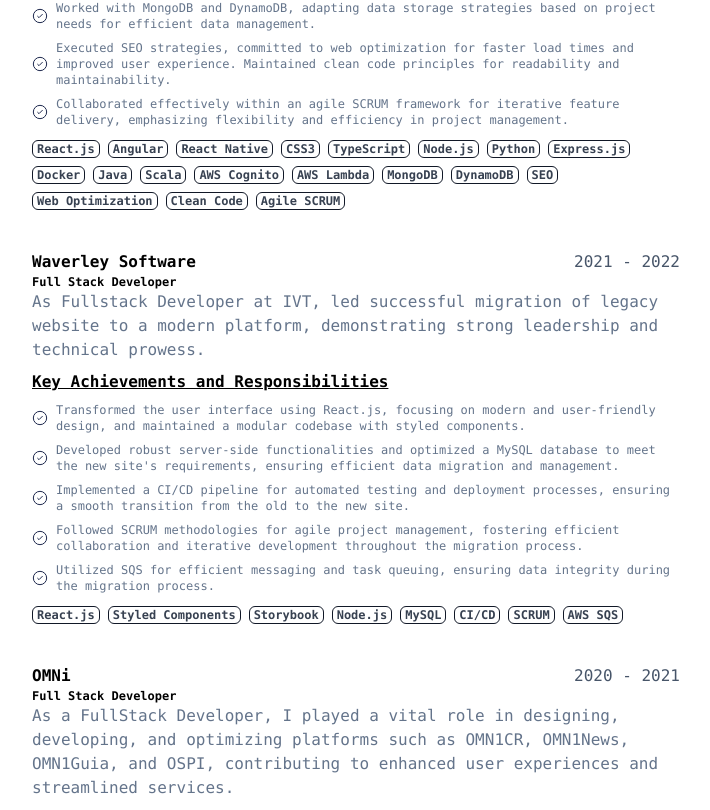
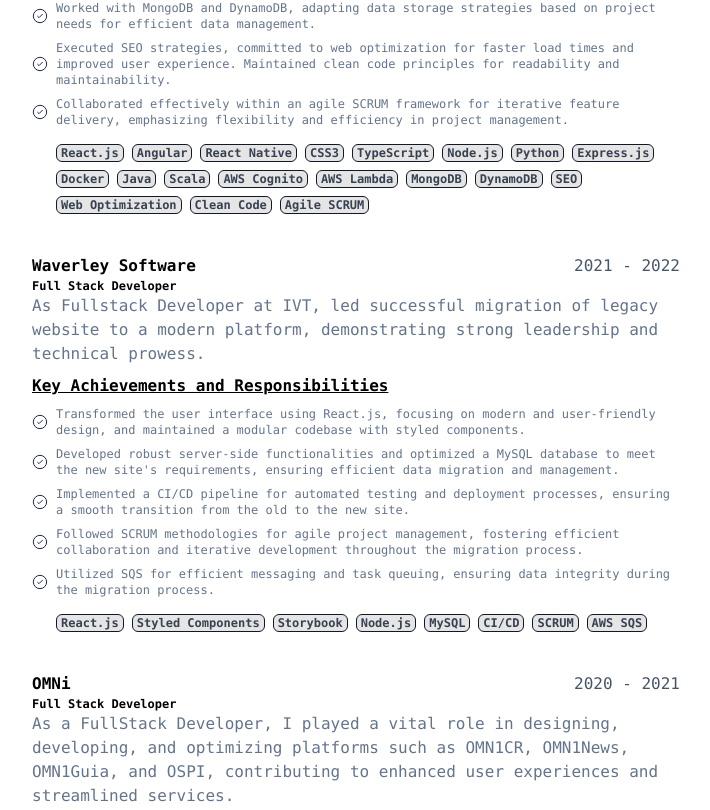
Before and after one commit to Wainercrb/resume, a React (Vite) app: page / in a window 1280 px wide. Shown: the part 844-1654 px from the top of the page, without its empty margins (284-994 px from the left). Built offline with nearby package versions, Linux system fonts and the light colour scheme.

Commit message:
Improved skills layout

```diff
--- a/src/components/Skills.tsx
+++ b/src/components/Skills.tsx
@@ -6,10 +6,10 @@
 
 function Skills({ skills = [] }: IProps) {
   return (
-    <ul className="flex flex-wrap gap-2 my-3">
+    <ul className="flex flex-wrap gap-2 mb-3 mt-4 ml-6">
       {skills.map(({ name }, idx) => (
         <li key={idx}>
-          <div className="rounded-md border border-gray-900 py-0 px-1 font-mono text-xs font-bold text-gray-700 w-fit">
+          <div className="rounded-md border border-gray-900 py-0 px-1 font-mono text-xs font-bold text-gray-700 w-fit bg-neutral-200">
             <span className="tag">{name}</span>
           </div>
         </li>
```
